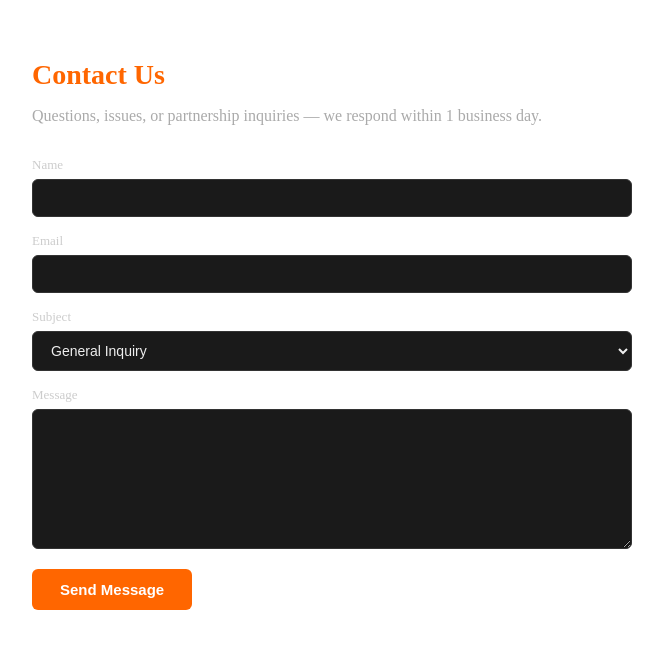
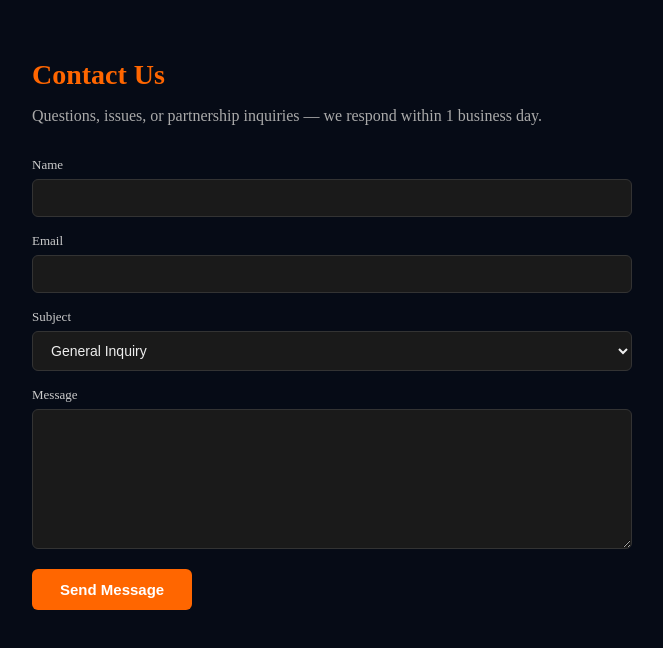
Before and after one commit to PettyMiggzy/Oversize-Escort-Hub, a Next.js app: page /contact in a window 1280 px wide. Shown: the top 648 px of the page, without its empty margins (308-971 px from the left). Built offline with nearby package versions, Linux system fonts and the light colour scheme.

Commit message:
feat: Task 2 — fix contact page bg from var(--bg) to #060b16 dark theme

```diff
--- a/app/contact/page.tsx
+++ b/app/contact/page.tsx
@@ -2,7 +2,7 @@
 import { useState } from 'react'
 
 const S = {
-  page: { minHeight: '100vh', background: 'var(--bg)', color: '#eee', fontFamily: 'var(--font)', padding: '40px 20px' },
+  page: { minHeight: '100vh', background: '#060b16', color: '#eee', padding: '40px 20px' },
   container: { maxWidth: 600, margin: '0 auto' },
   heading: { fontSize: 28, fontWeight: 700, color: '#f60', marginBottom: 8 },
   sub: { fontSize: 16, color: '#aaa', marginBottom: 32 },
```
